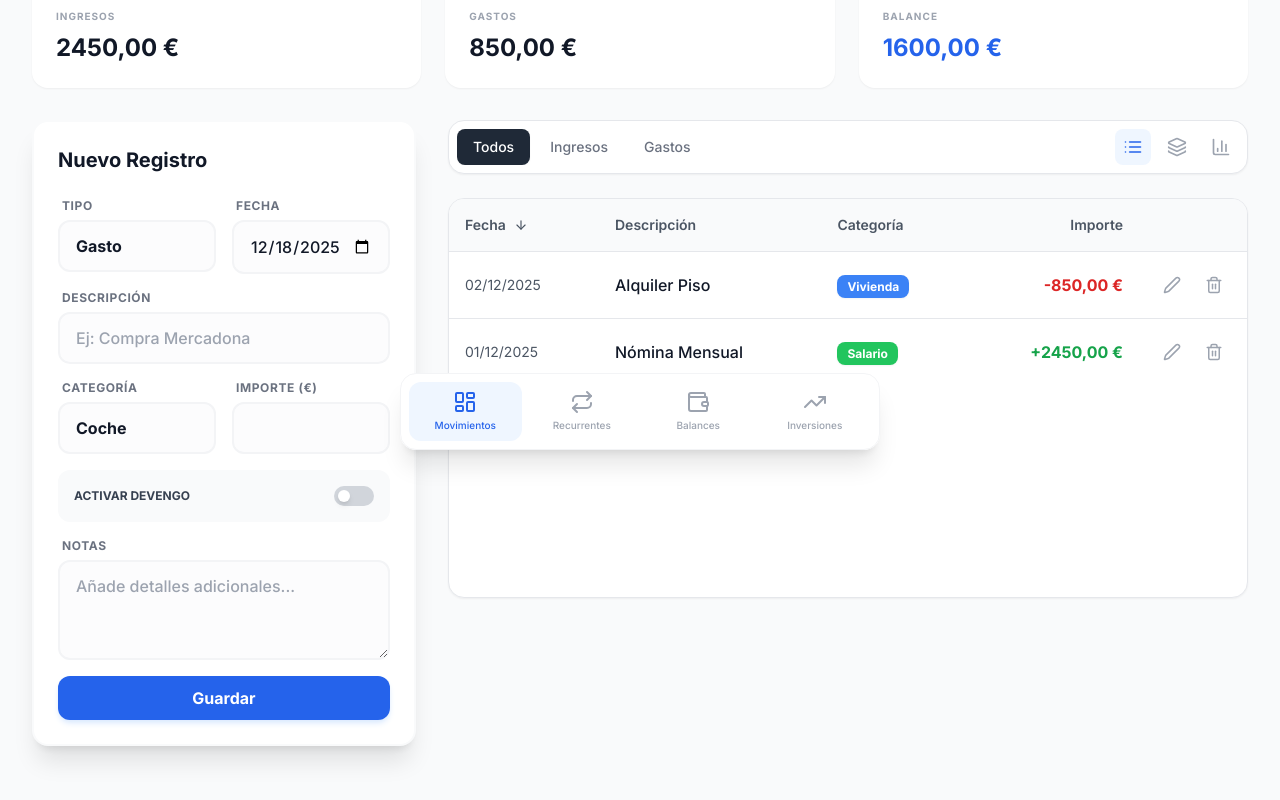
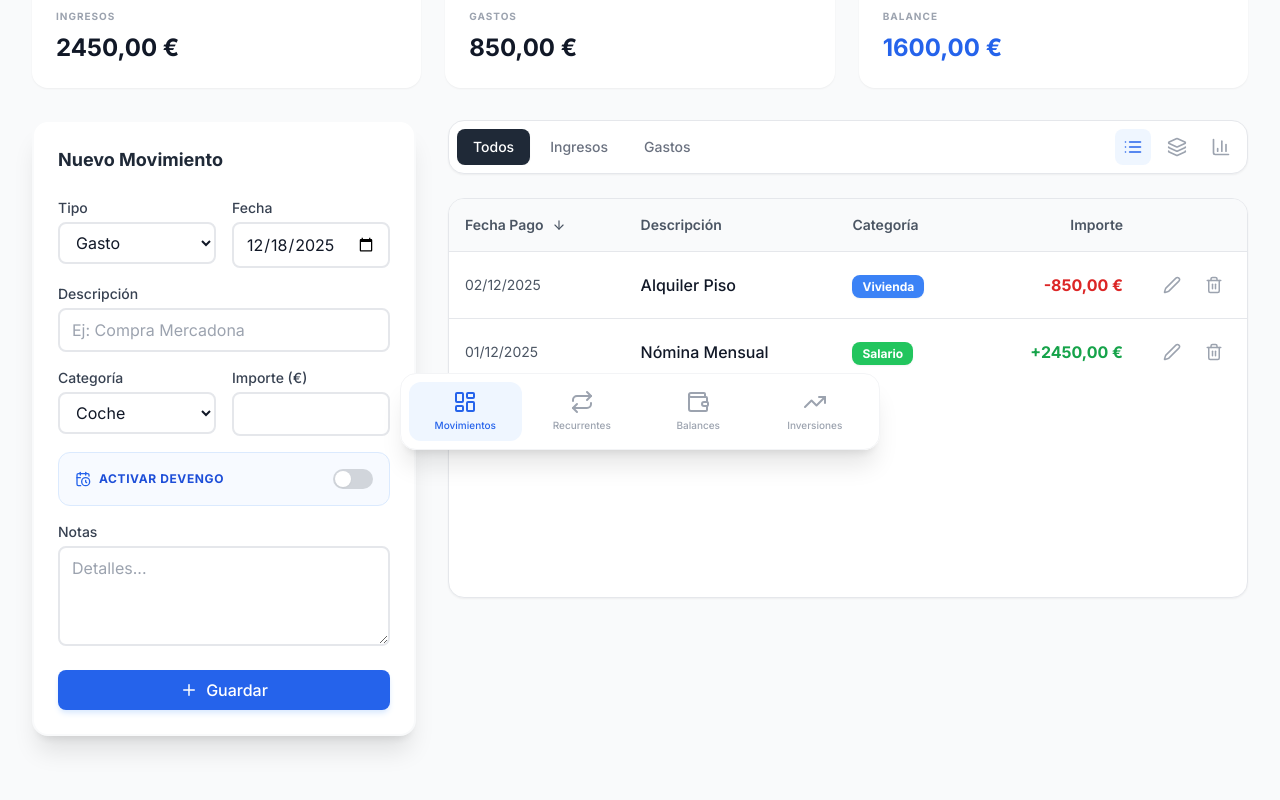
Before and after one commit to joseluisdominguez/PersonalFinances, a React (Vite) app: page / in a window 1280 px wide. Shown: the part 326-1126 px from the top of the page. Built offline with nearby package versions, Linux system fonts and the light colour scheme.

Commit message:
[UPD] Small changes

```diff
--- a/components/TransactionsView.tsx
+++ b/components/TransactionsView.tsx
@@ -202,6 +202,9 @@ export const TransactionsView: React.FC<Props> = ({ data, recurrentes, categorie
       if (isAmortizedMode && t.fechaInicioDevengo && t.fechaFinDevengo) {
         const start = new Date(t.fechaInicioDevengo);
         const end = new Date(t.fechaFinDevengo);
+        start.setHours(0, 0, 0, 0);
+        end.setHours(0, 0, 0, 0);
+
         const intersectionStart = new Date(Math.max(start.getTime(), monthStart.getTime()));
         const intersectionEnd = new Date(Math.min(end.getTime(), monthEnd.getTime()));
 
@@ -293,7 +296,7 @@ export const TransactionsView: React.FC<Props> = ({ data, recurrentes, categorie
     return (
       <thead className="bg-gray-50 border-b hidden md:table-header-group">
         <tr>
-          <Th label="Fecha" sortKey="fecha" />
+          <Th label="Fecha Pago" sortKey="fecha" />
           <Th label="Descripción" sortKey="nombre" />
           <Th label="Categoría" sortKey="categoria" />
           <Th label="Importe" sortKey="cantidad" align="right" />
@@ -388,8 +391,8 @@ export const TransactionsView: React.FC<Props> = ({ data, recurrentes, categorie
         <div className="lg:col-span-4 order-2 lg:order-1">
           <Card className={`sticky top-24 shadow-xl border-2 ${editingId ? 'border-blue-500' : 'border-gray-50'}`}>
             <div className="flex justify-between items-center mb-6">
-              <h3 className="text-xl font-bold">{editingId ? 'Editar Movimiento' : 'Nuevo Registro'}</h3>
-              {editingId && <button onClick={cancelEdit} className="p-2 text-gray-400 hover:text-gray-900"><X size={20} /></button>}
+              <h3 className="text-lg font-bold text-gray-800">{editingId ? 'Editar Movimiento' : 'Nuevo Movimiento'}</h3>
+              {editingId && <button onClick={cancelEdit} className="text-gray-400 hover:text-gray-600 p-1"><X size={20} /></button>}
             </div>
             <form onSubmit={handleSubmit} className="space-y-4">
               <div className="grid grid-cols-2 gap-4">
@@ -401,34 +404,28 @@ export const TransactionsView: React.FC<Props> = ({ data, recurrentes, categorie
                 <Select label="Categoría" value={formData.categoria} onChange={e => setFormData({...formData, categoria: e.target.value})}>{sortedCategories.map(c => <option key={c.name} value={c.name}>{c.name}</option>)}</Select>
                 <Input label="Importe (€)" type="number" step="0.01" value={formData.cantidad === 0 ? '' : formData.cantidad} onChange={e => setFormData({...formData, cantidad: Number(e.target.value)})} required />
               </div>
-
-              <div className="p-4 bg-gray-50 rounded-xl space-y-3">
-                <div className="flex items-center justify-between">
-                  <span className="text-xs font-bold text-gray-700 uppercase">Activar Devengo</span>
-                  <button
-                    type="button"
-                    onClick={() => setShowDevengoFields(!showDevengoFields)}
-                    className={`w-10 h-5 rounded-full relative transition-colors ${showDevengoFields ? 'bg-blue-600' : 'bg-gray-300'}`}
-                  >
-                    <div className={`absolute top-1 w-3 h-3 bg-white rounded-full shadow-md transition-all ${showDevengoFields ? 'left-6' : 'left-1'}`}></div>
-                  </button>
-                </div>
+              <div className="p-4 bg-blue-50/50 rounded-xl border border-blue-100 space-y-3">
+                <button type="button" onClick={() => setShowDevengoFields(!showDevengoFields)} className="flex items-center justify-between w-full group">
+                  <div className="flex items-center gap-2">
+                    <CalendarClock size={16} className="text-blue-600" />
+                    <span className="text-xs font-bold text-blue-700 uppercase tracking-wider">Activar Devengo</span>
+                  </div>
+                  <div className={`w-10 h-5 rounded-full relative transition-colors ${showDevengoFields ? 'bg-blue-600' : 'bg-gray-300'}`}>
+                    <div className={`absolute top-0.5 w-4 h-4 bg-white rounded-full shadow-sm transition-all ${showDevengoFields ? 'left-5.5' : 'left-0.5'}`}></div>
+                  </div>
+                </button>
                 {showDevengoFields && (
-                  <div className="grid grid-cols-2 gap-3 pt-2 animate-fadeIn">
-                    <Input label="F. Inicio" type="date" value={formData.fechaInicioDevengo} onChange={e => setFormData({...formData, fechaInicioDevengo: e.target.value})} required />
-                    <Input label="F. Fin" type="date" value={formData.fechaFinDevengo} onChange={e => setFormData({...formData, fechaFinDevengo: e.target.value})} required />
+                  <div className="grid grid-cols-1 sm:grid-cols-2 lg:grid-cols-1 xl:grid-cols-2 gap-3 pt-2 border-t border-blue-100 animate-in fade-in slide-in-from-top-1 duration-200">
+                    <Input label="Inicio Servicio" type="date" value={formData.fechaInicioDevengo} onChange={e => setFormData({...formData, fechaInicioDevengo: e.target.value})} required={showDevengoFields} />
+                    <Input label="Fin Servicio" type="date" value={formData.fechaFinDevengo} onChange={e => setFormData({...formData, fechaFinDevengo: e.target.value})} required={showDevengoFields} />
                   </div>
                 )}
               </div>
-
-              <TextArea
-                label="Notas"
-                placeholder="Añade detalles adicionales..."
-                value={formData.notas}
-                onChange={e => setFormData({...formData, notas: e.target.value})}
-              />
-
-              <Button type="submit" className="w-full">{editingId ? 'Actualizar' : 'Guardar'}</Button>
+              <TextArea label="Notas" placeholder="Detalles..." value={formData.notas || ''} onChange={e => setFormData({...formData, notas: e.target.value})} />
+              <div className="flex gap-2 pt-2">
+                {editingId && <Button variant="secondary" onClick={cancelEdit} className="flex-1">Cancelar</Button>}
+                <Button type="submit" className="flex-1 shadow-blue-100">{editingId ? <Save size={18} /> : <Plus size={18} />} {editingId ? 'Actualizar' : 'Guardar'}</Button>
+              </div>
             </form>
           </Card>
         </div>
--- a/components/ui.tsx
+++ b/components/ui.tsx
@@ -31,12 +31,12 @@ export const Button = ({
   disabled?: boolean;
   type?: 'button' | 'submit' | 'reset';
 }) => {
-  const base = "px-5 py-2.5 rounded-xl font-bold transition-all duration-200 flex items-center justify-center gap-2 active:scale-95 disabled:opacity-50 disabled:pointer-events-none";
+  const base = "px-4 py-2 rounded-lg font-medium transition-all duration-200 flex items-center justify-center gap-2";
   const variants = {
-    primary: "bg-blue-600 text-white hover:bg-blue-700 shadow-md shadow-blue-100",
-    danger: "bg-red-500 text-white hover:bg-red-600 shadow-md shadow-red-100",
-    secondary: "bg-gray-100 text-gray-700 hover:bg-gray-200",
-    outline: "border-2 border-gray-200 text-gray-600 hover:border-blue-500 hover:text-blue-600 hover:bg-blue-50"
+    primary: "bg-blue-600 text-white hover:bg-blue-700 shadow-md hover:shadow-lg disabled:opacity-50",
+    danger: "bg-red-500 text-white hover:bg-red-600 shadow-md hover:shadow-lg disabled:opacity-50",
+    secondary: "bg-gray-100 text-gray-700 hover:bg-gray-200 disabled:opacity-50",
+    outline: "border-2 border-gray-200 text-gray-600 hover:border-gray-300 hover:bg-gray-50 disabled:opacity-50"
   };
 
   return (
@@ -47,30 +47,30 @@ export const Button = ({
 };
 
 export const Input = ({ label, ...props }: React.InputHTMLAttributes<HTMLInputElement> & { label: string }) => (
-  <div className="flex flex-col gap-1.5 w-full">
-    {label && <label className="text-xs font-bold text-gray-500 uppercase tracking-wider ml-1">{label}</label>}
+  <div className="flex flex-col gap-1 w-full">
+    {label && <label className="text-sm font-medium text-gray-700">{label}</label>}
     <input
-      className="border-2 border-gray-100 rounded-xl px-4 py-3 focus:outline-none focus:border-blue-500 focus:ring-4 focus:ring-blue-50 transition-all bg-gray-50/50 text-gray-900 placeholder-gray-400 font-medium"
+      className="border-2 border-gray-200 rounded-lg px-3 py-2 focus:outline-none focus:border-blue-500 focus:ring-2 focus:ring-blue-100 transition-all bg-white text-gray-900 placeholder-gray-400"
       {...props}
     />
   </div>
 );
 
 export const TextArea = ({ label, ...props }: React.TextareaHTMLAttributes<HTMLTextAreaElement> & { label: string }) => (
-  <div className="flex flex-col gap-1.5 w-full">
-    {label && <label className="text-xs font-bold text-gray-500 uppercase tracking-wider ml-1">{label}</label>}
+  <div className="flex flex-col gap-1 w-full">
+    {label && <label className="text-sm font-medium text-gray-700">{label}</label>}
     <textarea
-      className="border-2 border-gray-100 rounded-xl px-4 py-3 focus:outline-none focus:border-blue-500 focus:ring-4 focus:ring-blue-50 transition-all bg-gray-50/50 text-gray-900 placeholder-gray-400 font-medium min-h-[100px]"
+      className="border-2 border-gray-200 rounded-lg px-3 py-2 focus:outline-none focus:border-blue-500 focus:ring-2 focus:ring-blue-100 transition-all bg-white text-gray-900 placeholder-gray-400 min-h-[100px]"
       {...props}
     />
   </div>
 );
 
 export const Select = ({ label, children, ...props }: React.SelectHTMLAttributes<HTMLSelectElement> & { label: string }) => (
-  <div className="flex flex-col gap-1.5 w-full">
-    {label && <label className="text-xs font-bold text-gray-500 uppercase tracking-wider ml-1">{label}</label>}
+  <div className="flex flex-col gap-1 w-full">
+    {label && <label className="text-sm font-medium text-gray-700">{label}</label>}
     <select
-      className="border-2 border-gray-100 rounded-xl px-4 py-3 focus:outline-none focus:border-blue-500 focus:ring-4 focus:ring-blue-50 transition-all bg-gray-50/50 text-gray-900 font-bold appearance-none cursor-pointer"
+      className="border-2 border-gray-200 rounded-lg px-3 py-2 focus:outline-none focus:border-blue-500 focus:ring-2 focus:ring-blue-100 transition-all bg-white text-gray-900"
       {...props}
     >
       {children}
@@ -93,13 +93,13 @@ export const ConfirmDialog = ({
 }) => {
   if (!isOpen) return null;
   return (
-    <div className="fixed inset-0 bg-black/60 backdrop-blur-sm z-[100] flex items-center justify-center p-4">
-      <div className="bg-white rounded-3xl shadow-2xl max-w-md w-full p-8 animate-fadeIn">
-        <h3 className="text-xl font-black text-gray-900 mb-2">{title}</h3>
-        <p className="text-gray-500 font-medium mb-8 leading-relaxed">{message}</p>
+    <div className="fixed inset-0 bg-black/50 z-50 flex items-center justify-center p-4">
+      <div className="bg-white rounded-xl shadow-xl max-w-md w-full p-6 animate-in fade-in zoom-in duration-200">
+        <h3 className="text-lg font-bold text-gray-900 mb-2">{title}</h3>
+        <p className="text-gray-600 mb-6">{message}</p>
         <div className="flex justify-end gap-3">
-          <Button variant="secondary" onClick={onClose} className="flex-1">Cancelar</Button>
-          <Button variant="danger" onClick={() => { onConfirm(); onClose(); }} className="flex-1">Eliminar</Button>
+          <Button variant="secondary" onClick={onClose}>Cancelar</Button>
+          <Button variant="danger" onClick={() => { onConfirm(); onClose(); }}>Eliminar</Button>
         </div>
       </div>
     </div>
```
Also changed, not shown: 2 other files (tests, documents, lock files or other folders).
